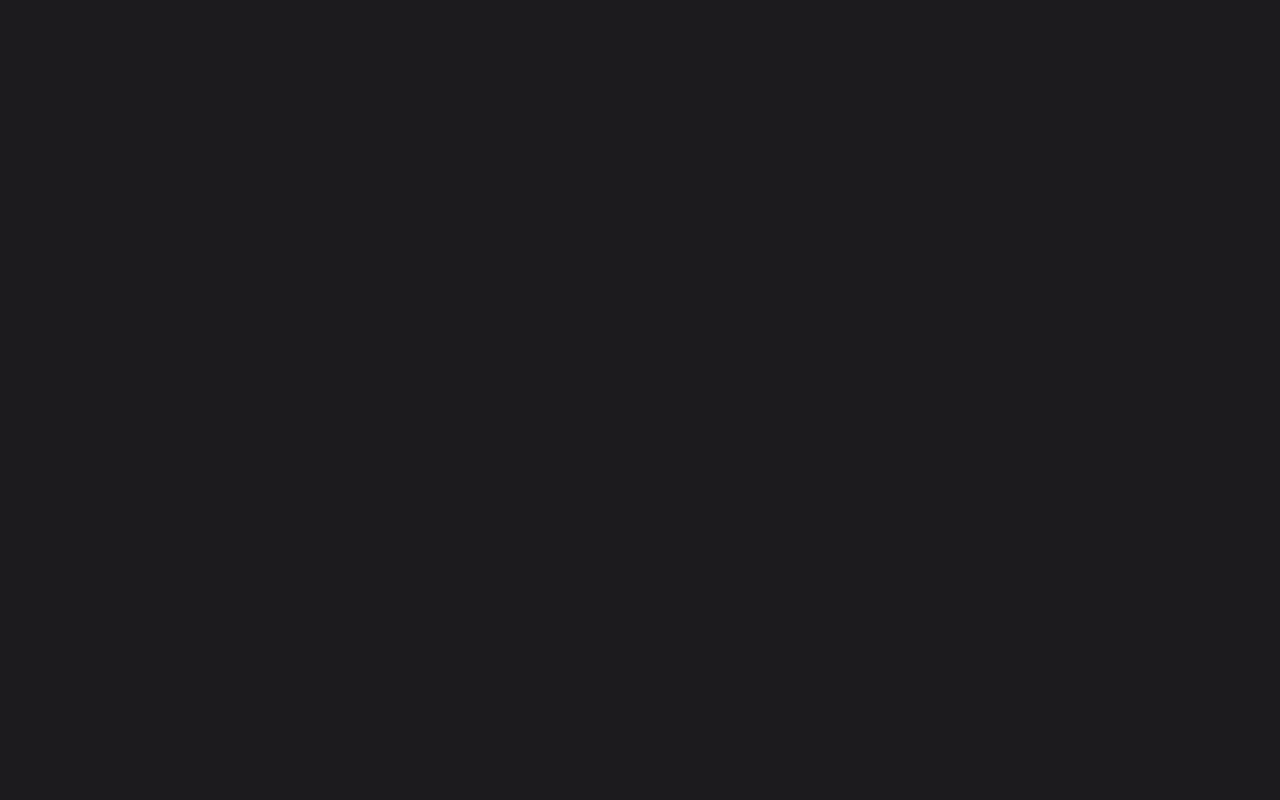
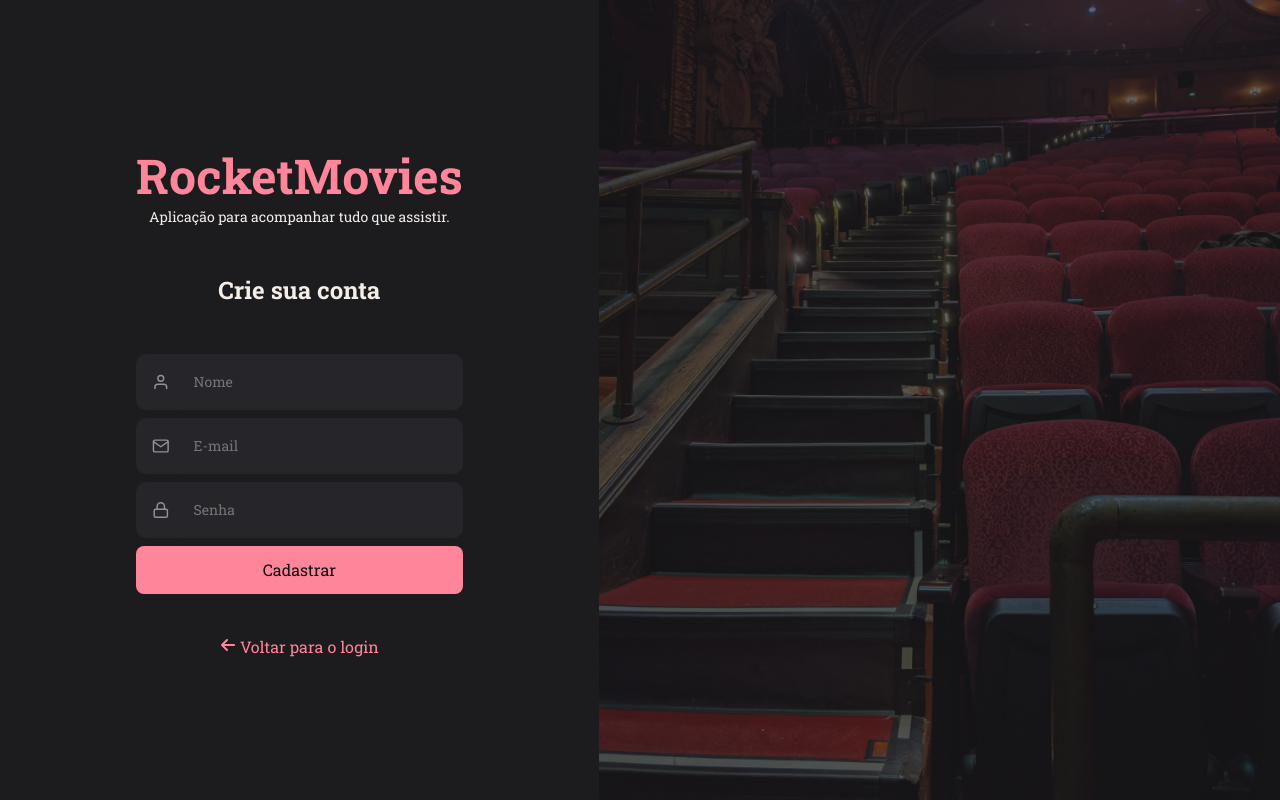
Before and after one commit to mfernandanll/rocketseat-stage09-frontend-rocketMovies, a React (Vite) app: page /register in a window 1280 px wide. Before the commit this address had no page. Built offline with nearby package versions, Linux system fonts and the light colour scheme.

Commit message:
Setting user register

```diff
--- a/src/pages/SignUp/index.jsx
+++ b/src/pages/SignUp/index.jsx
@@ -1,11 +1,42 @@
+import { useState } from "react";
 import { FiLock, FiMail, FiUser } from "react-icons/fi";
+import { FaArrowLeft } from "react-icons/fa6";
+import { Link, useNavigate } from "react-router-dom";
+
+import { api } from "../../services/api";
+
 import { InputField } from "../../components/InputField";
 import { Button } from "../../components/Button";
+
 import { Background, Container, Form } from "./styles";
-import { FaArrowLeft } from "react-icons/fa6";
-import { Link } from "react-router-dom";
 
 export function SignUp() {
+  const [name, setName] = useState("");
+  const [email, setEmail] = useState("");
+  const [password, setPassword] = useState("");
+
+  const navigate = useNavigate();
+
+  function handleSignUp() {
+    if (!name || !email || !password) {
+      return alert("Preencha todos os campos!");
+    }
+
+    api
+      .post("/users", { name, email, password })
+      .then(() => {
+        alert("Cadastro realizado com sucesso!");
+        navigate("/");
+      })
+      .catch((error) => {
+        if (error.response) {
+          alert(error.response.data.message);
+        } else {
+          alert("Não foi possível cadastrar.");
+        }
+      });
+  }
+
   return (
     <Container>
       <Form>
@@ -13,11 +44,27 @@
         <p>Aplicação para acompanhar tudo que assistir.</p>
         <h2>Crie sua conta</h2>
 
-        <InputField placeholder="Nome" type="text" icon={FiUser} />
-        <InputField placeholder="E-mail" type="text" icon={FiMail} />
-        <InputField placeholder="Senha" type="password" icon={FiLock} />
+        <InputField
+          placeholder="Nome"
+          type="text"
+          icon={FiUser}
+          onChange={e => setName(e.target.value)}
+        />
+        <InputField
+          placeholder="E-mail"
+          type="text"
+          icon={FiMail}
+          onChange={e => setEmail(e.target.value)}
+        />
+        <InputField
+          placeholder="Senha"
+          type="password"
+          icon={FiLock}
+          onChange={e => setPassword(e.target.value)}
+        />
 
-        <Button title="Cadastrar" />
+        <Button title="Cadastrar" onClick={handleSignUp}/>
+
         <Link to="/">
           <FaArrowLeft /> Voltar para o login
         </Link>
--- a/src/routes/index.jsx
+++ b/src/routes/index.jsx
@@ -6,7 +6,7 @@
 export function Routes() {
   return (
     <BrowserRouter>
-      <AppRoutes />
+      <AuthRoutes />
     </BrowserRouter>
   );
 }
```
